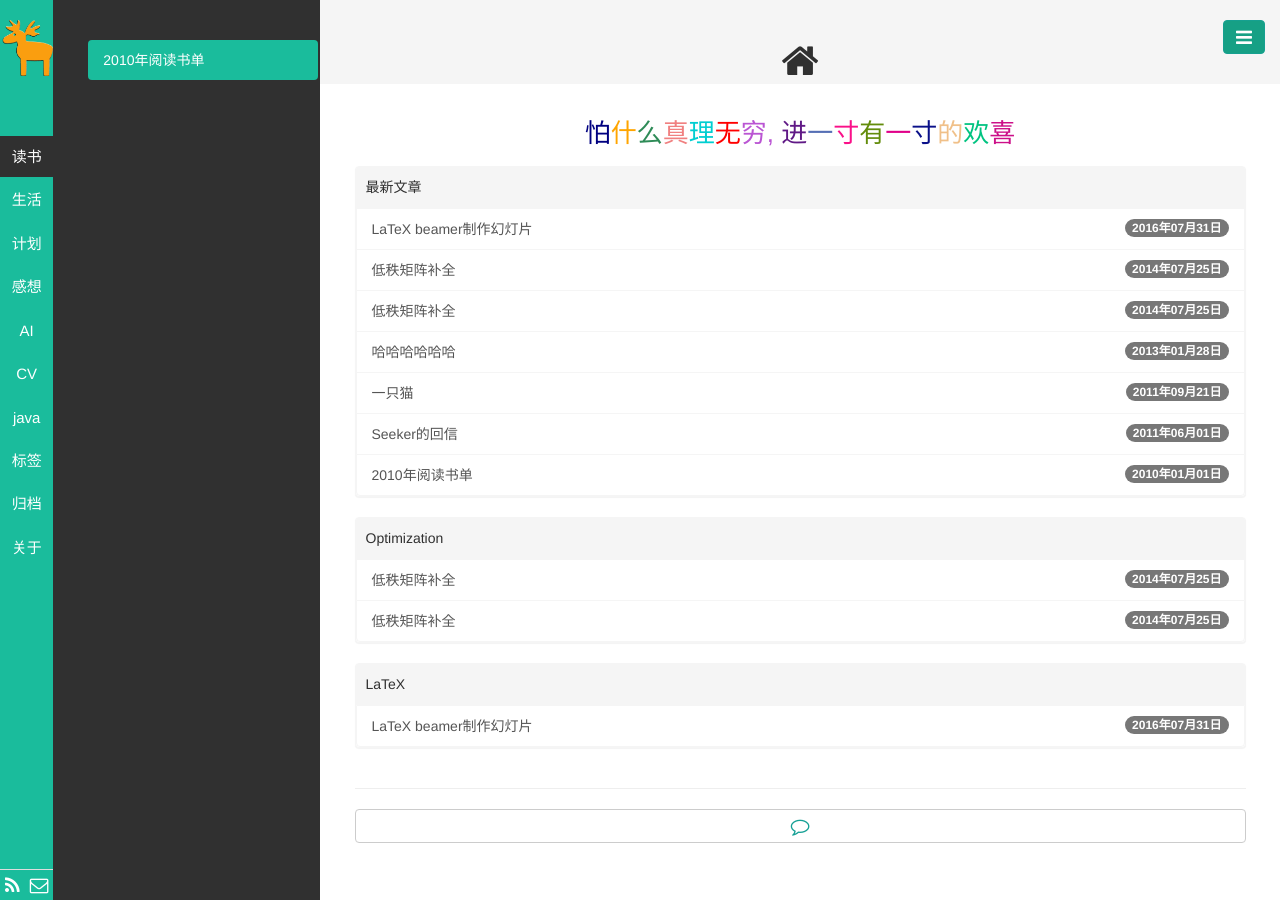
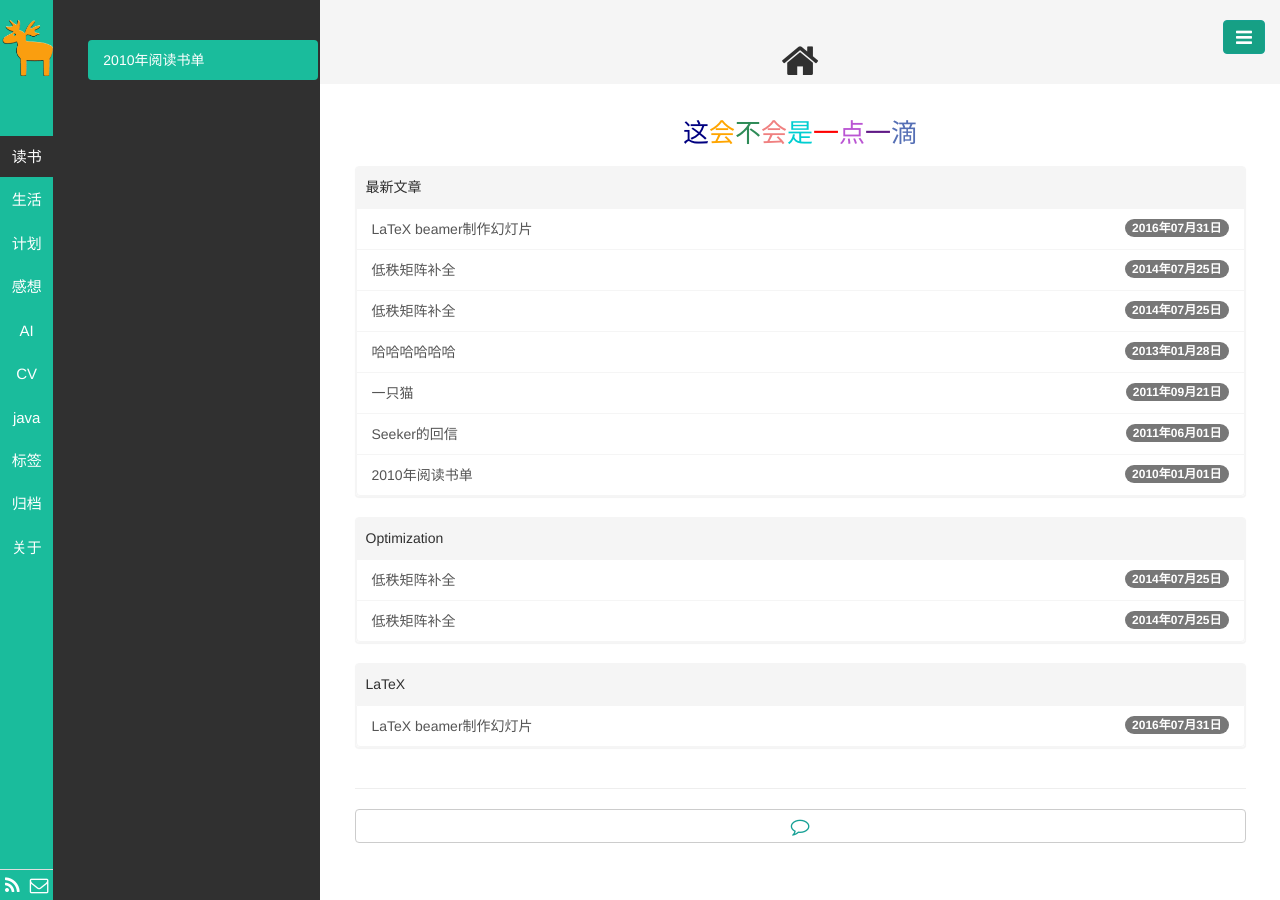
Before and after one commit to aguo-aguo/aguo.github.io, a Jekyll site: the page built from index.html, in a window 1280 px wide. Built offline with Jekyll 4.4.1, drawn with Linux system fonts in a browser that asks for light colours; the list of posts is cut into pages by our own code.

Commit message:
change motto

```diff
--- a/index.html
+++ b/index.html
@@ -4,7 +4,7 @@ title: <i class="fa fa-home fa-lg"></i>
 titlename: 首页
 ---
 <!--<br>-->
-<center><h3><font color="#000080">怕</font><font color="#FFA500">什</font><font color="#2E8B57">么</font><font color="#F08080">真</font><font color="#00CED1">理</font><font color="red">无</font><font color="#BA55D3">穷, </font><font color="#601986">进</font><font color="#556fb5">一</font><font color="#fa1089">寸</font><font color="#638c0b">有</font><font color="#e00089">一</font><font color="#0a1089">寸</font><font color="#f0c089">的</font><font color="#00c380">欢</font><font color="#cc1089">喜</font></h3></center>
+<center><h3><font color="#000080">这</font><font color="#FFA500">会</font><font color="#2E8B57">不</font><font color="#F08080">会</font><font color="#00CED1">是</font><font color="red">一</font><font color="#BA55D3">点</font><font color="#601986">一</font><font color="#556fb5">滴</font></h3></center>
 <div class="row">
   <div class="col-md-12">
     <div class="panel panel-primary">
```
